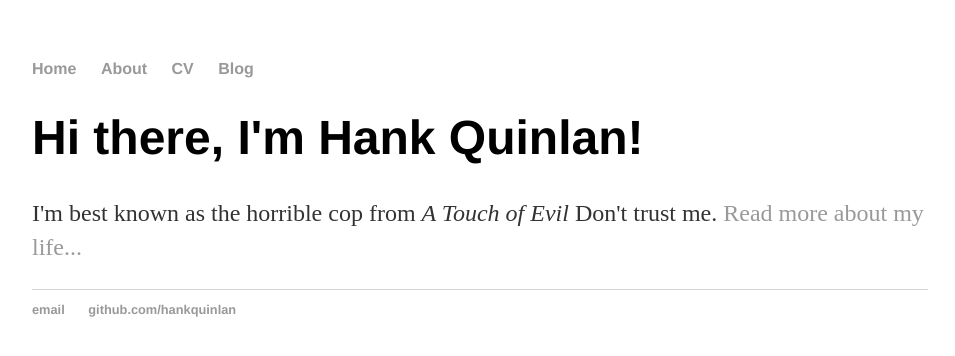
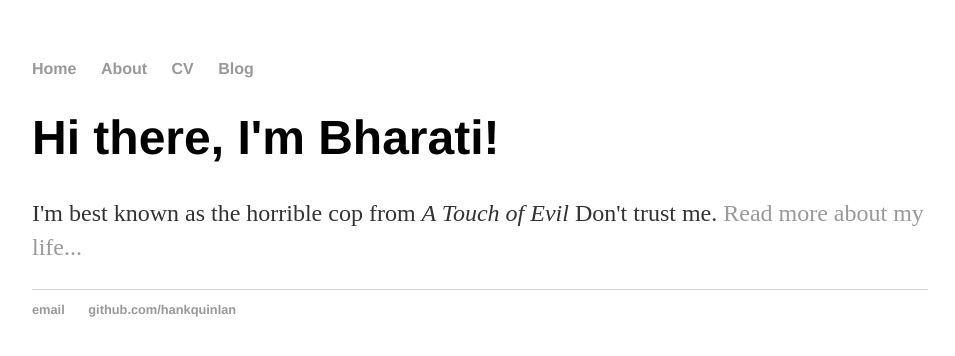
Before and after one commit to bharati-nbl/bharati-nbl.github.io, a plain HTML site: page index.html in a window 1280 px wide. Shown: the whole page, without its empty margins (160-1115 px from the left). Drawn offline with Linux system fonts and the light colour scheme.

Commit message:
Update index.html

```diff
--- a/index.html
+++ b/index.html
@@ -16,7 +16,7 @@
 		</nav>
 		<div class="container">
     		<div class="blurb">
-        		<h1>Hi there, I'm Hank Quinlan!</h1>
+        		<h1>Hi there, I'm Bharati!</h1>
 				<p>I'm best known as the horrible cop from <em>A Touch of Evil</em> Don't trust me. <a href="/about">Read more about my life...</a></p>
     		</div><!-- /.blurb -->
 		</div><!-- /.container -->
```
